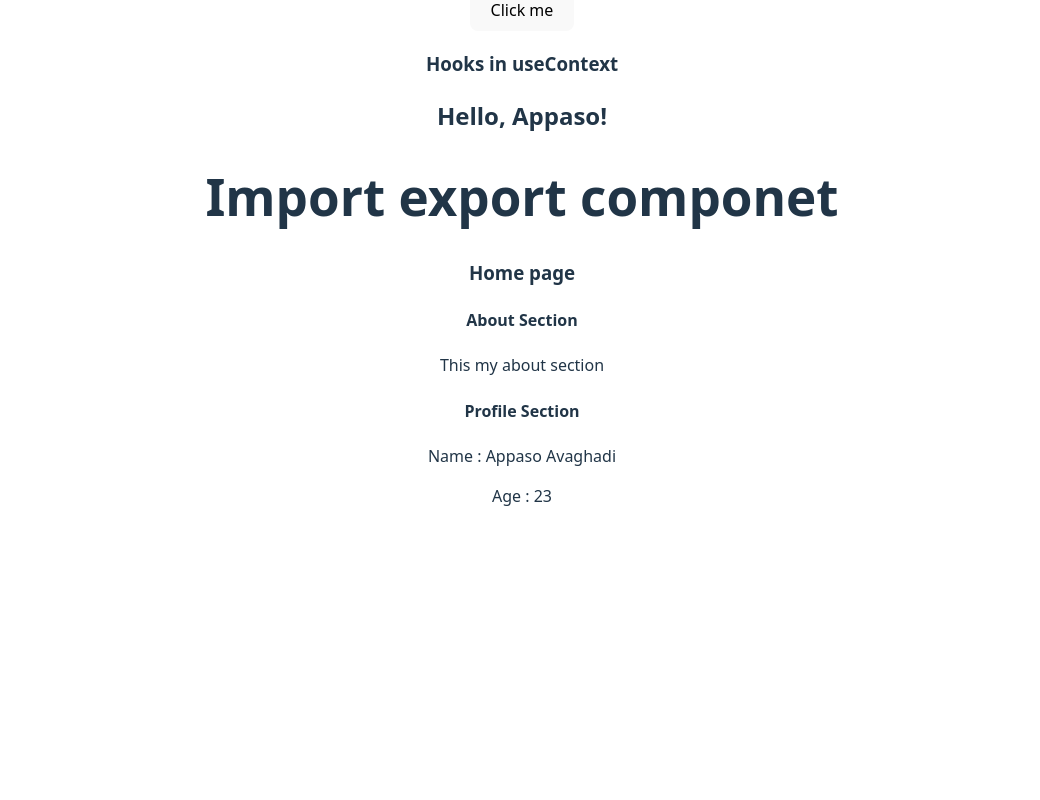
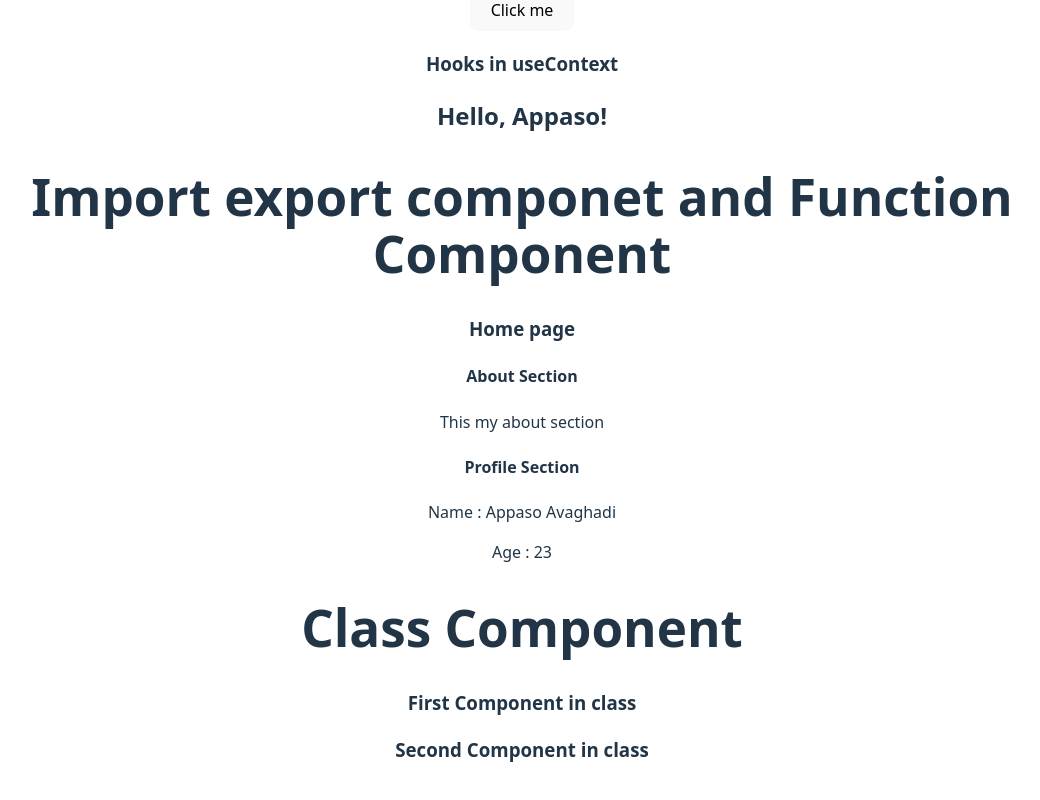
Before and after one commit to Appaso1919/React-Practice, a React (Vite) app: page / in a window 1280 px wide. Shown: the part 412-1212 px from the top of the page, without its empty margins (118-1158 px from the left). Before the commit the page ends 968 px from the top, so only its background shows below. Built offline with nearby package versions, Linux system fonts and the light colour scheme.

Commit message:
Class Component

```diff
--- a/src/App.jsx
+++ b/src/App.jsx
@@ -4,6 +4,7 @@ import Timer from './Hooks/UseEffect_hooks'
 import Favorite_color from './Hooks/UseState_hooks'
 import ThemeProvider, { User } from './Hooks/UseContext'
 import ChildComponent from './Hooks/UseContext'
+import First from './class_component/first'
 
 function App() {
 
@@ -16,8 +17,10 @@ function App() {
       <Timer />
       <h3>Hooks in useContext</h3>
       <User />
-      <h1>Import export componet</h1>
+      <h1>Import export componet and Function Component</h1>
       <Home />
+      <h1>Class Component</h1>
+      <First />
     </div>
   )
 }
--- /dev/null
+++ b/src/class_component/first.jsx
@@ -0,0 +1,14 @@
+import React from 'react'
+import Second from './second';
+class First extends React.Component{
+    render(){
+        return(
+            <div>
+                <h3>First Component in class</h3>
+                <Second />
+            </div>
+        )
+    }
+}
+
+export default First;
--- /dev/null
+++ b/src/class_component/second.jsx
@@ -0,0 +1,12 @@
+import React from 'react'
+class Second extends React.Component{
+    render(){
+        return(
+            <div>
+                <h3>Second Component in class</h3>
+            </div>
+        )
+    }
+}
+
+export default Second;
```
